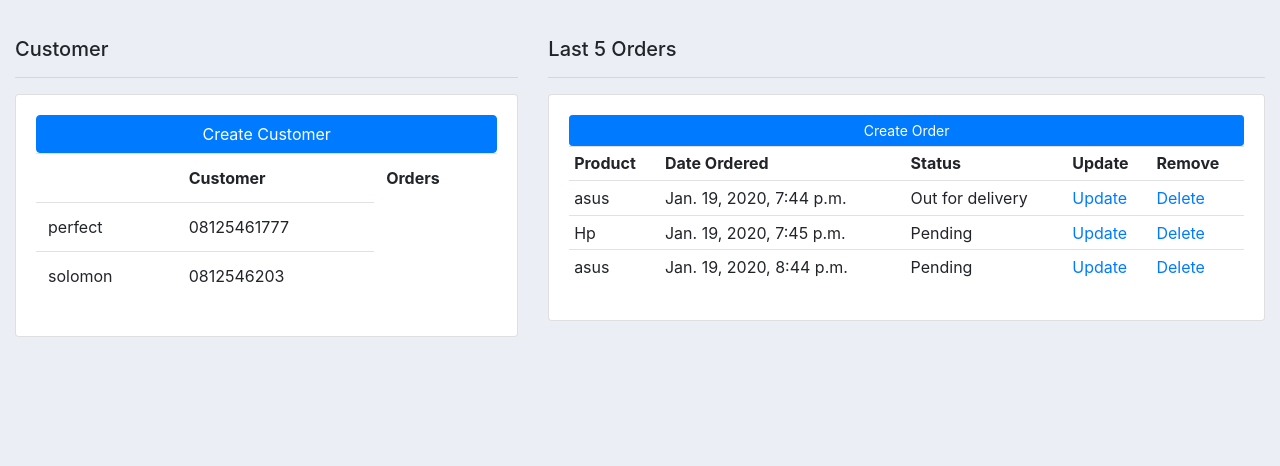
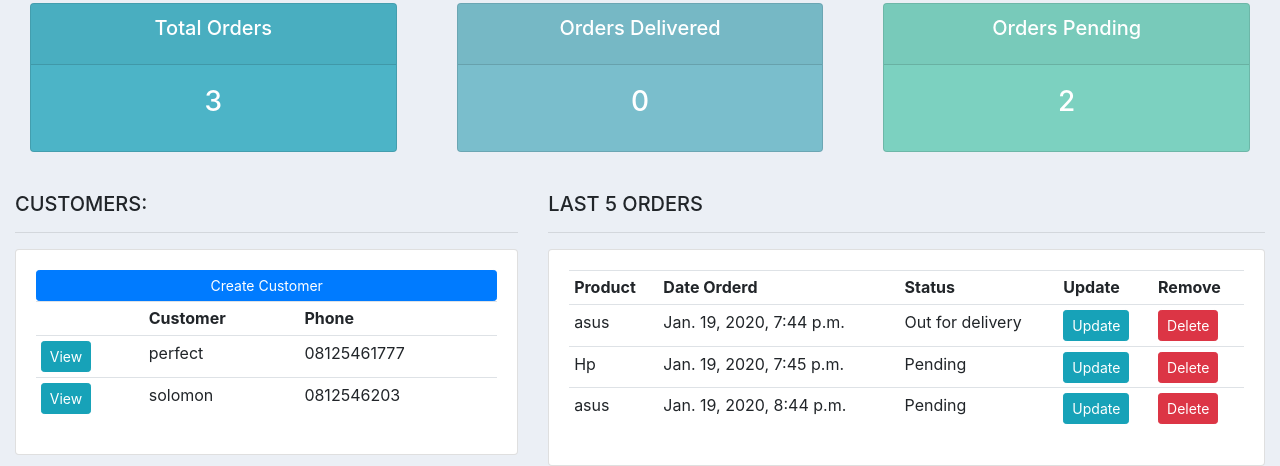
Before and after one commit to lifeofperfect/Django-crm, a Django app: page / in a window 1280 px wide. Shown: the part 337-803 px from the top of the page. Before the commit the page ends 674 px from the top, so only its background shows below. Run offline with Django 3.2, Linux system fonts and the light colour scheme; data comes from the database, SQL or seed files in the repository; both versions use the stored data as it was after the commit; some libraries are stand-ins or nearby versions.

Commit message:
all of it

```diff
--- a/crm1/accounts/templates/accounts/dashboard.html
+++ b/crm1/accounts/templates/accounts/dashboard.html
@@ -1,56 +1,67 @@
-{% extends 'base.html' %}
+{%  extends 'base.html' %}
 
 {% block content %}
 
-{% include 'accounts/status.html' %}
-    <h1 class='mt-4'>Dashboard</h1>
+{%  include 'accounts/status.html' %}
+
+<br>
+
+<div class="row">
+	<div class="col-md-5">
+		<h5>CUSTOMERS:</h5>
 		<hr>
-
-    <div class='row'>
-        <div class="col-md-5 mt-4">
-            <h5>Customer</h5>
-            <hr>
-            <div class='card card-body'>
-                <a href="" class="btn btn-primary">Create Customer</a>
-                <table class="table">
+		<div class="card card-body">
+			<a class="btn btn-primary  btn-sm btn-block" href="">Create Customer</a>
+			<table class="table table-sm">
 				<tr>
 					<th></th>
 					<th>Customer</th>
-                        <th>Orders</th>
+					<th>Phone</th>
 				</tr>
+
 				{% for customer in customers %}
 					<tr>
-                            <td>{{ customer.name }}</td>
-                            <td>{{ customer.phone }}</td>
+						<td><a class="btn btn-sm btn-info" href="{% url 'customer' customer.id %}">View</a></td>
+						<td>{{customer.name}}</td>
+						<td>{{customer.phone}}</td>
 					</tr>
 				{% endfor %}
+
 			</table>
 		</div>
 	</div>
 
-    <div class="col-md-7 mt-4">
-        <h5>Last 5 Orders</h5>
+	<div class="col-md-7">
+		<h5>LAST 5 ORDERS</h5>
 		<hr>
 		<div class="card card-body">
-            <a href="" class="btn btn-primary btn-sm btn-block">Create Order</a>
+
 			<table class="table table-sm">
 				<tr>
 					<th>Product</th>
-                    <th>Date Ordered</th>
+					<th>Date Orderd</th>
 					<th>Status</th>
 					<th>Update</th>
 					<th>Remove</th>
 				</tr>
+
 				{% for order in orders %}
 					<tr>
-                        <td>{{ order.product }}</td>
-                        <td>{{ order.date_created }}</td>
-                        <td>{{ order.status }}</td>
-                        <td><a href="#">Update</a></td>
-                        <td><a href="#">Delete</a></td>
+						<td>{{order.product}}</td>
+						<td>{{order.date_created}}</td>
+						<td>{{order.status}}</td>
+						<td><a class="btn btn-sm btn-info" href="{% url 'update_order' order.id %}">Update</a></td>
+
+						<td><a class="btn btn-sm btn-danger" href="{% url 'delete_order' order.id %}">Delete</a></td>
+
 					</tr>
 				{% endfor %}
+
+
 			</table>
 		</div>
 	</div>
+
+</div>
+
 {% endblock %}
--- a/crm1/accounts/templates/navbar.html
+++ b/crm1/accounts/templates/navbar.html
@@ -1,13 +1,17 @@
+{% load static %}
+
 <nav class="navbar navbar-expand-lg navbar-dark bg-dark">
-  <a class="navbar-brand" href="#">CRM</a>
+ <img src="{% static 'images/logo.png' %}">
   <button class="navbar-toggler" type="button" data-toggle="collapse" data-target="#navbarNav" aria-controls="navbarNav" aria-expanded="false" aria-label="Toggle navigation">
     <span class="navbar-toggler-icon"></span>
   </button>
   <div class="collapse navbar-collapse" id="navbarNav">
     <ul class="navbar-nav">
       <li class="nav-item active">
-        <a class="nav-link" href="#">Dashboard<span class="sr-only">(current)</span></a>
+        <a class="nav-link" href="{% url 'home' %}">Dashboard</a>
       </li>
+      <li class="nav-item">
+        <a class="nav-link" href="{% url 'products' %}">Products</a>
       </li>
     </ul>
   </div>
--- a/crm1/accounts/urls.py
+++ b/crm1/accounts/urls.py
@@ -1,10 +1,16 @@
+
 from django.urls import path
-
-from .views import index, customer, products
+from . import views
 
 
 urlpatterns = [
-    path('', index, name='index'),
-    path('customer/<int:pk>', customer, name='customer'),
-    path('products', products, name='products')
+    path('', views.home, name="home"),
+    path('products/', views.products, name='products'),
+    path('customer/<str:pk_test>/', views.customer, name="customer"),
+
+    path('create_order/<str:pk>/', views.createOrder, name="create_order"),
+    path('update_order/<str:pk>/', views.updateOrder, name="update_order"),
+    path('delete_order/<str:pk>/', views.deleteOrder, name="delete_order"),
+
+
 ]
--- a/crm1/accounts/views.py
+++ b/crm1/accounts/views.py
@@ -1,41 +1,78 @@
-from django.shortcuts import render
+from django.shortcuts import render, redirect
+from django.http import HttpResponse
+from django.forms import inlineformset_factory
+# Create your views here.
 from .models import *
+from .forms import OrderForm
 
-# Create your views here.
-def index(request):
-    orders = Order.objects.all()
-    customers = Customer.objects.all()
 
-    total_orders = orders.count()
-    delivered_orders = orders.filter(status='Delivered').count()
-    pending_orders = orders.filter(status='Pending').count()
 
-    template_name = 'accounts/dashboard.html'
-    context = {
-        'orders':orders,
-        'customers':customers,
-        'total_orders':total_orders,
-        'delivered':delivered_orders,
-        'pending':pending_orders
-    }
+def home(request):
+	orders = Order.objects.all()
+	customers = Customer.objects.all()
 
-    return render(request, template_name, context)
+	total_customers = customers.count()
 
-def customer(request, pk):
-    customers = Customer.objects.get(id=pk)
-    orders = customers.order_set.all()
-    template_name = 'accounts/customer.html'
-    context = {
-        'customers':customers,
-        'orders':orders,
+	total_orders = orders.count()
+	delivered = orders.filter(status='Delivered').count()
+	pending = orders.filter(status='Pending').count()
 
-    }
-    return render(request, template_name, context)
+	context = {'orders':orders, 'customers':customers,
+	'total_orders':total_orders,'delivered':delivered,
+	'pending':pending }
+
+	return render(request, 'accounts/dashboard.html', context)
 
 def products(request):
-    products = Product.objects.all()
-    template_name = 'accounts/products.html'
-    context = {
-        'products':products
-    }
-    return render(request, template_name, context)
+	products = Product.objects.all()
+
+	return render(request, 'accounts/products.html', {'products':products})
+
+def customer(request, pk_test):
+	customer = Customer.objects.get(id=pk_test)
+
+	orders = customer.order_set.all()
+	order_count = orders.count()
+
+	context = {'customer':customer, 'orders':orders, 'order_count':order_count}
+	return render(request, 'accounts/customer.html',context)
+
+
+def createOrder(request, pk):
+	OrderFormSet = inlineformset_factory(Customer, Order, fields=('product', 'status'), extra=10 )
+	customer = Customer.objects.get(id=pk)
+	formset = OrderFormSet(queryset=Order.objects.none(),instance=customer)
+	#form = OrderForm(initial={'customer':customer})
+	if request.method == 'POST':
+		#print('Printing POST:', request.POST)
+		#form = OrderForm(request.POST)
+		formset = OrderFormSet(request.POST, instance=customer)
+		if formset.is_valid():
+			formset.save()
+			return redirect('/')
+
+	context = {'form':formset}
+	return render(request, 'accounts/order_forms.html', context)
+
+def updateOrder(request, pk):
+
+	order = Order.objects.get(id=pk)
+	form = OrderForm(instance=order)
+
+	if request.method == 'POST':
+		form = OrderForm(request.POST, instance=order)
+		if form.is_valid():
+			form.save()
+			return redirect('/')
+
+	context = {'form':form}
+	return render(request, 'accounts/order_forms.html', context)
+
+def deleteOrder(request, pk):
+	order = Order.objects.get(id=pk)
+	if request.method == "POST":
+		order.delete()
+		return redirect('/')
+
+	context = {'item':order}
+	return render(request, 'accounts/delete.html', context)
```
Also changed, not shown: crm1/accounts/forms.py (added, +7 -0 lines), crm1/accounts/templates/accounts/customer.html (+19 -15 lines), crm1/accounts/templates/accounts/delete.html (added, +16 -0 lines), crm1/accounts/templates/accounts/order_forms.html (added, +26 -0 lines), crm1/accounts/templates/accounts/products.html (+10 -8 lines), crm1/accounts/models.py (line endings or trailing spaces), crm1/db.sqlite3. Lines whose indentation alone changed are shown as unchanged.
